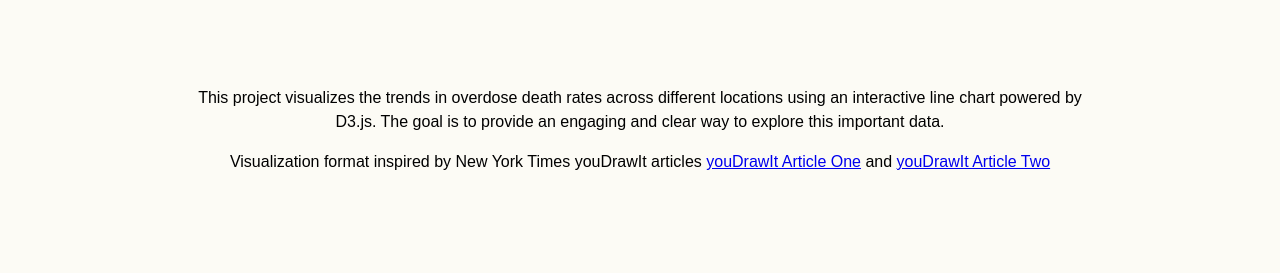
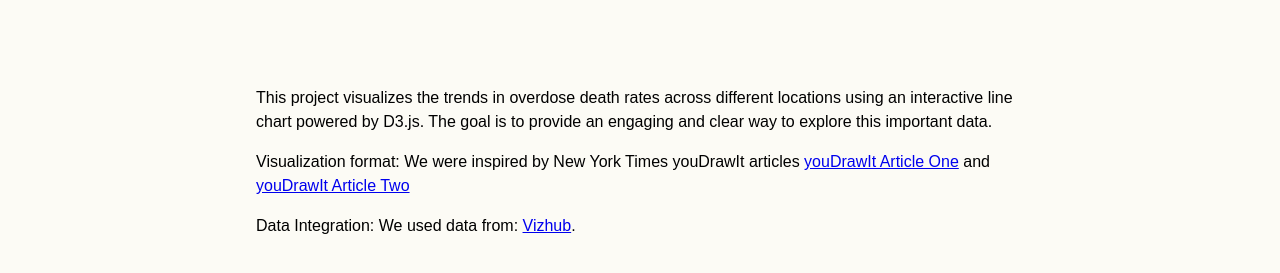
Before and after one commit to w3nnn/355, a plain HTML site: page about.html in a window 1280 px wide. Shown: the part 191-464 px from the top of the page. Drawn offline with Linux system fonts and the light colour scheme.

Commit message:
fixing up styling

```diff
--- a/about.html
+++ b/about.html
@@ -24,7 +24,10 @@
     </p>
 
     <p>
-        Visualization format inspired by New York Times youDrawIt articles <a href=" https://www.nytimes.com/interactive/2017/04/14/upshot/drug-overdose-epidemic-you-draw-it.html">youDrawIt Article One</a> and <a href=" https://www.nytimes.com/interactive/2015/05/28/upshot/you-draw-it-how-family-income-affects-childrens-college-chances.html">youDrawIt Article Two</a>
+        Visualization format: We were inspired by New York Times youDrawIt articles <a href=" https://www.nytimes.com/interactive/2017/04/14/upshot/drug-overdose-epidemic-you-draw-it.html">youDrawIt Article One</a> and <a href=" https://www.nytimes.com/interactive/2015/05/28/upshot/you-draw-it-how-family-income-affects-childrens-college-chances.html">youDrawIt Article Two</a>
+    </p>
+    <p>
+        Data Integration: We used data from: <a href="https://vizhub.healthdata.org/gbd-results/">Vizhub</a>.
     </p>
  </div>
 </body>
--- a/style.css
+++ b/style.css
@@ -461,10 +461,9 @@ mark {
 }
 
 .aboutContent{
-  width: 70%;
+  width: 60%;
   margin: 0 auto;
   justify-content: center;
-  text-align: center;
+  text-align: left;
   align-items: center;
-
 }
```
